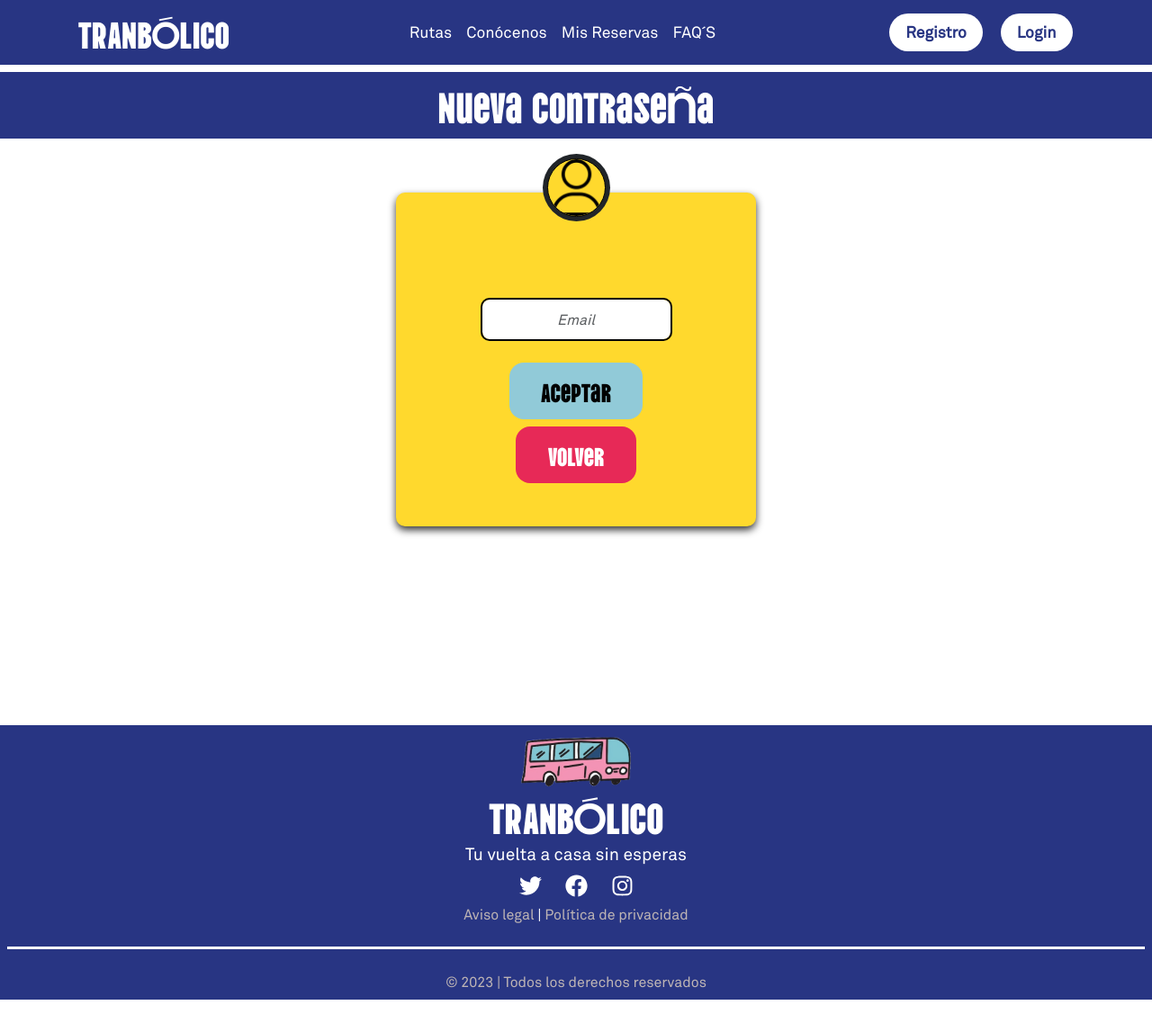
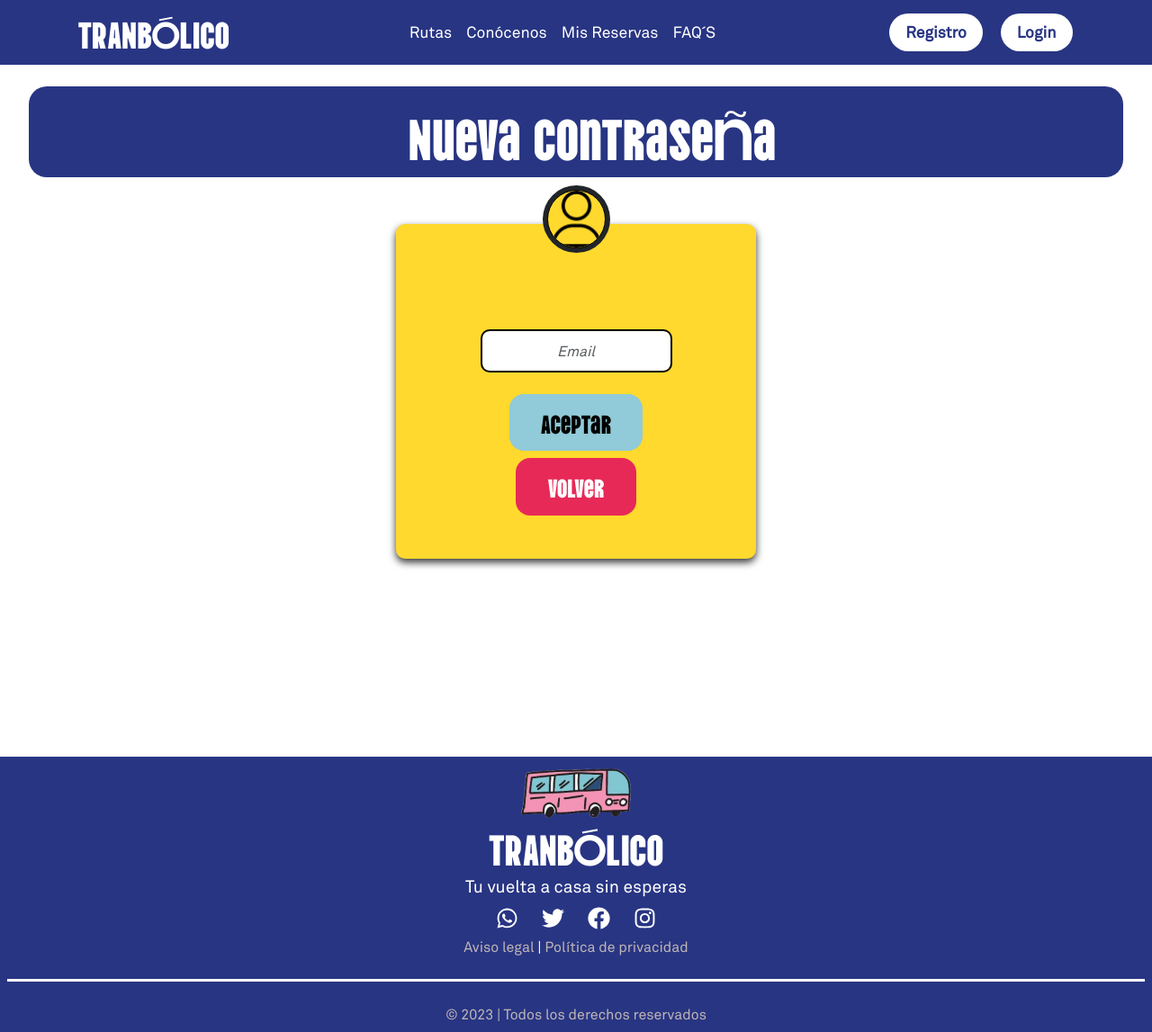
Before and after one commit to PabloVillalbaAlcaide/Tranbolico-App, a React (Vite) app in the folder Client/: page /recoverPassword in a window 1280 px wide. Shown: the whole page at 90% size. Before the commit the page ends 1111 px from the top, so only its background shows below. Built offline with nearby package versions, Linux system fonts and the light colour scheme.

Commit message:
whatsapp y ajustes boton

```diff
--- a/Client/src/components/Footer/Footer.jsx
+++ b/Client/src/components/Footer/Footer.jsx
@@ -3,8 +3,13 @@ import { FaTwitter, FaFacebook, FaInstagram } from "react-icons/fa";
 import busTranbólico from "/images/busTrambólico.jpg";
 import "./Footer.scss";
 import { Link } from "react-router-dom";
+import { FaWhatsapp } from "react-icons/fa";
 
 export const Footer = () => {
+  const phoneNumber = '34123456789';
+  const defaultMessage = encodeURIComponent('Bienvenid@ a Tranbólico. ¿En qué puedo ayudarle?');
+  const whatsappUrl = `https://wa.me/${phoneNumber}?text=${defaultMessage}`;
+
   return (
     <Container
       fluid
@@ -14,9 +19,11 @@ export const Footer = () => {
       <h1 className="h1-footer m-0">TRANBÓLICO</h1>
 
       <p className="tuvuelta-footer m-0">Tu vuelta a casa sin esperas</p>
-      <p></p>
 
       <div className="iconos-footer m-0">
+        <Button variant="none" href={whatsappUrl} target="_blank">
+          <FaWhatsapp color="white" size={25} />
+        </Button>
         <Button variant="none">
           <FaTwitter color="white" size={25} />
         </Button>
@@ -26,7 +33,6 @@ export const Footer = () => {
         <Button variant="none">
           <FaInstagram color="white" size={25} />
         </Button>
-
       </div>
 
       <div className="">
--- a/Client/src/components/Footer/Footer.scss
+++ b/Client/src/components/Footer/Footer.scss
@@ -34,7 +34,8 @@
   color: #beb5b5;
 }
 
-.iconos-footer > Button:hover {
+.iconos-footer > Button:hover,
+.iconos-footer > .btn:hover {
   background-color: var(--tranbolico-fucsia);
   border: none;
 }
--- a/Client/src/pages/Auth/RecoverPassword/RecoverPassword.jsx
+++ b/Client/src/pages/Auth/RecoverPassword/RecoverPassword.jsx
@@ -5,6 +5,7 @@ import { useNavigate } from "react-router-dom";
 import axios from "axios";
 import "./RecoverPassword.scss";
 import { ButtonTram } from "../../../components/ButtonTram/ButtonTram";
+import { TitleTram } from "../../../components/TitleTram/TitleTram";
 
 export const RecoverPassword = () => {
   const [mail, setMail] = useState({});
@@ -31,9 +32,12 @@ export const RecoverPassword = () => {
   return (
     <>
       <Row>
-        <div className="ppal-register text-center text-white mt-2 mb-2 ">
+        {/* <div className="ppal-register text-center text-white mt-2 mb-2 ">
           <h2 className="mb-0 py-2">Nueva Contraseña</h2>{" "}
-        </div>
+        </div> */}
+        <TitleTram backgroundColor={'var(--tranbolico-azul)'} color={"white"}>
+          Nueva Contraseña
+        </TitleTram>
         <Container
           fluid
           className="p-0 mt-1 d-flex justify-content-center align-items-start"
--- a/Client/src/pages/Auth/ResetPassword/ResetPassword.jsx
+++ b/Client/src/pages/Auth/ResetPassword/ResetPassword.jsx
@@ -7,6 +7,7 @@ import { AppContext } from "../../../context/TranbolicoContextProvider";
 import { ButtonTram } from "../../../components/ButtonTram/ButtonTram";
 
 import "./ResetPassword.scss";
+import { TitleTram } from "../../../components/TitleTram/TitleTram";
 
 
 const initialValue = {
@@ -96,9 +97,12 @@ export const ResetPassword = () => {
   return (
     <>
       <Row>
-        <div className="ppal-register text-center text-white mt-2 mb-2">
+        {/* <div className="ppal-register text-center text-white mt-2 mb-2">
           <h2 className="mb-0 py-2">Restablecer Contraseña</h2>
-        </div>
+        </div> */}
+        <TitleTram backgroundColor={'var(--tranbolico-azul)'} color={"white"}>
+          Restablecer Contraseña
+        </TitleTram>
         <Container
           fluid
           className="contenedor-restablecer-password mt-5 text-center p-5 d-flex align-items-center justify-content-center flex-column"
--- a/Client/src/pages/detailReservation/DetailReservation.jsx
+++ b/Client/src/pages/detailReservation/DetailReservation.jsx
@@ -74,7 +74,7 @@ export const DetailReservation = () => {
             </Col>
 
             <Col>
-              <div className="d-flex justify-content-center flex-column gap-4">
+              <div className="buttons-Details">
                 {/* <Button
                   style={{
                     backgroundColor: "var(--tranbolico-azulClaro)",
--- a/Client/src/pages/detailReservation/detailReservation.scss
+++ b/Client/src/pages/detailReservation/detailReservation.scss
@@ -28,3 +28,17 @@ main {
     color: var(--tranbolico-fucsia);
   }
 }
+
+.buttons-Details{
+  display: flex;
+  justify-content: center;
+  gap: 20px;
+}
+
+@media (max-width: 540px) {
+  .buttons-Details{
+    display: flex;
+    flex-direction: column;
+    gap: 20px
+  }
+}
```
